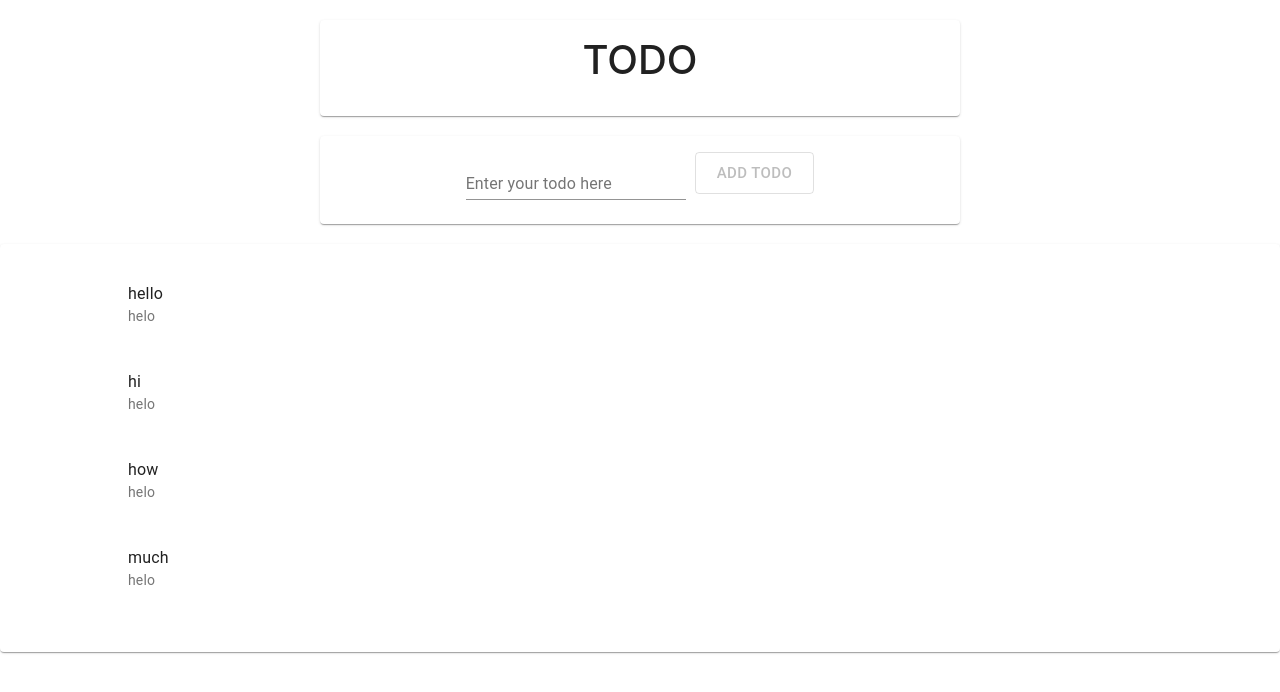
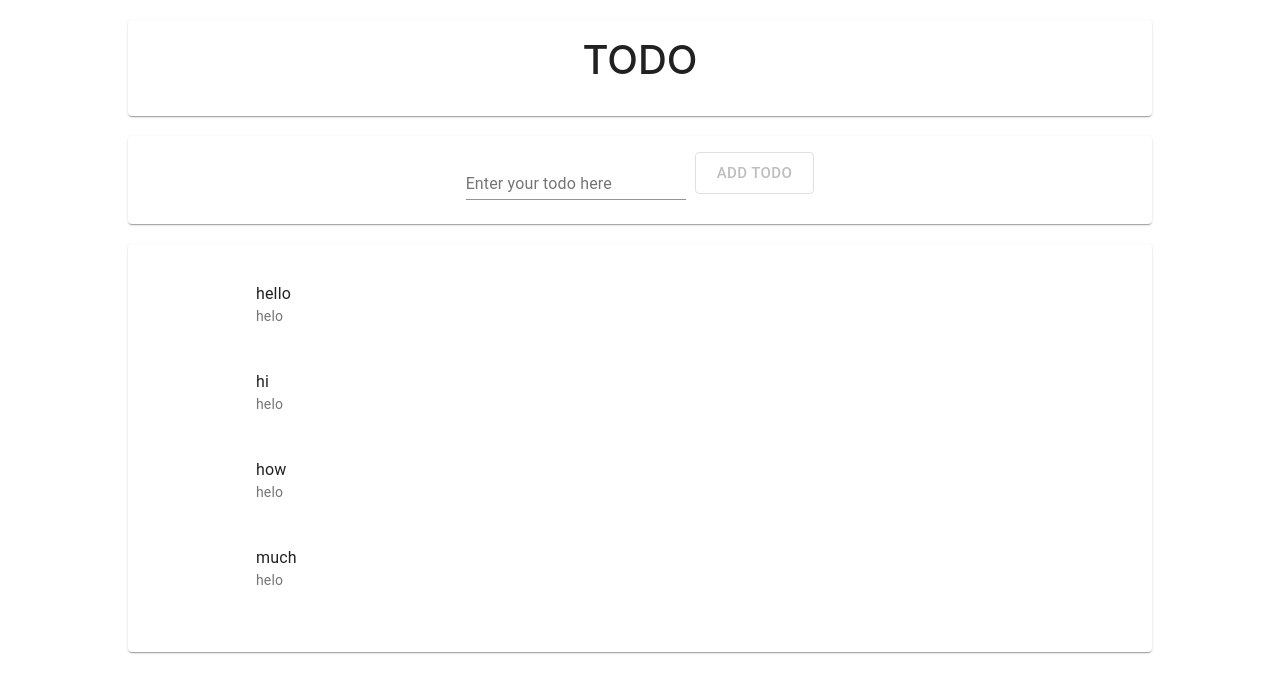
Before and after one commit to Shehan82/TODO, a React (Create React App) app: page / in a window 1280 px wide. Shown: the top 692 px of the page. Built offline with nearby package versions, Linux system fonts and the light colour scheme.

Commit message:
install firebase and make connection firebase and react app

```diff
--- a/package.json
+++ b/package.json
@@ -7,6 +7,7 @@
     "@testing-library/jest-dom": "^5.11.6",
     "@testing-library/react": "^11.2.1",
     "@testing-library/user-event": "^12.2.2",
+    "firebase": "^8.1.1",
     "react": "^17.0.1",
     "react-dom": "^17.0.1",
     "react-scripts": "4.0.0",
--- a/src/App.css
+++ b/src/App.css
@@ -4,6 +4,13 @@
 
 .app__header
 {
-  width: 50%;
+  width: 80%;
   margin: 20px auto 20px auto;
 }
+
+.app__todoList
+{
+  width: 80%;
+  margin: 20px auto 20px auto;
+  text-align: left;
+}
```
Also changed, not shown: src/firebase.js (added, +21 -0 lines), 1 other file (tests, documents, lock files or other folders).
